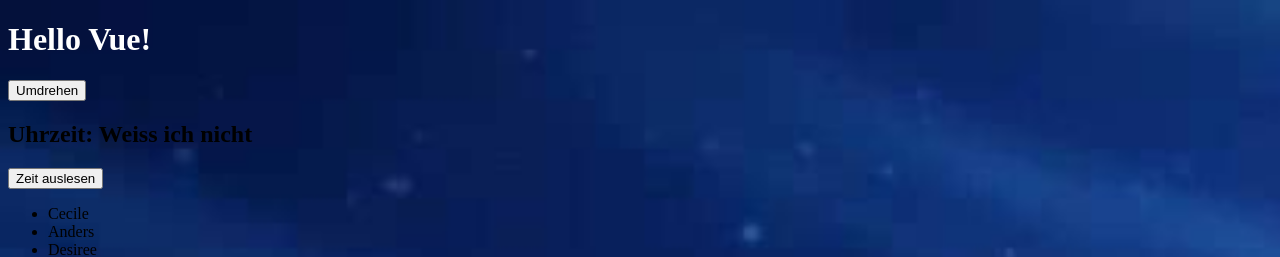
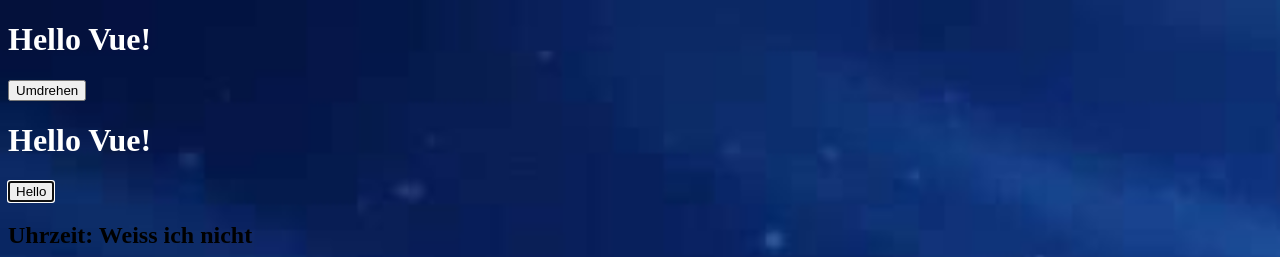
Before and after one commit to AcnaMask/Mask, a plain HTML site: page index.html in a window 1280 px wide. Shown: the top 257 px of the page. Drawn offline with nearby package versions, Linux system fonts and the light colour scheme.

Commit message:
add Button

```diff
--- a/index.html
+++ b/index.html
@@ -13,6 +13,8 @@
       <h1>{{ message }}</h1>
       <button v-on:click="reverseMessage">Umdrehen</button>
 
+      <h1>{{ message }}</h1>
+      <button autofocus v-on:click="">Hello</button>
 
       <h2>Uhrzeit: {{ time }}</h2>
       <button v-on:click="getTime">Zeit auslesen</button>
```
